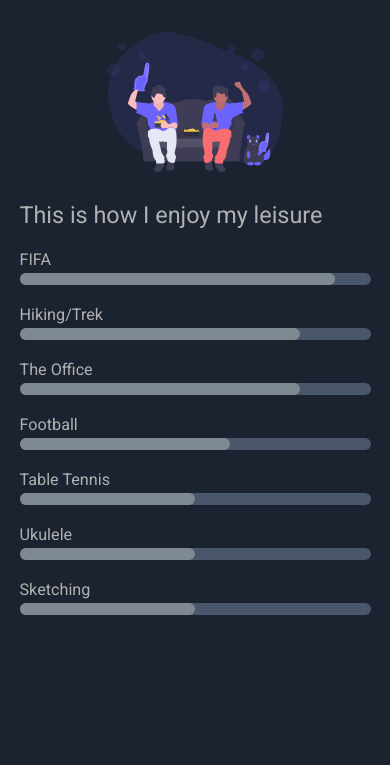
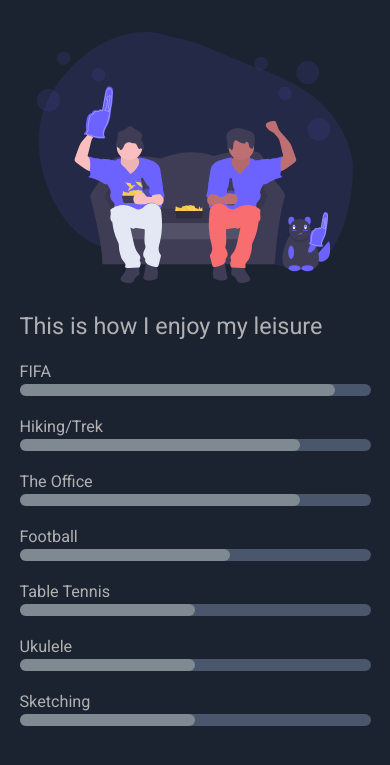
Before and after one commit to yashant/portfolio, a plain HTML site: page hobbies.html in a window 390 px wide. Shown: the part 69-834 px from the top of the page. Drawn offline with nearby package versions, Linux system fonts and the light colour scheme.

Commit message:
Hobbies image

```diff
--- a/style/style.css
+++ b/style/style.css
@@ -268,7 +268,9 @@ a:visited{
     .img_text_r{
     font-size: 2em;
     padding-left:6px;
-
+    }
+    .hero-img-hobbies{
+        width: 75%;
     }
     .img_text_l{
         font-size: 2em;
@@ -283,7 +285,9 @@ a:visited{
 @media only screen and (max-width: 600px) {
     .main-padding{
         width: 90%;
-
+    }
+    .hero-img-hobbies{
+        width: 90%;
     }
     .img_text_r{
         font-size: 1.5em;
```
